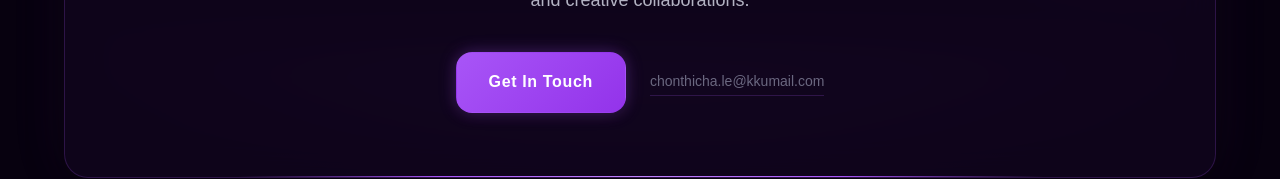
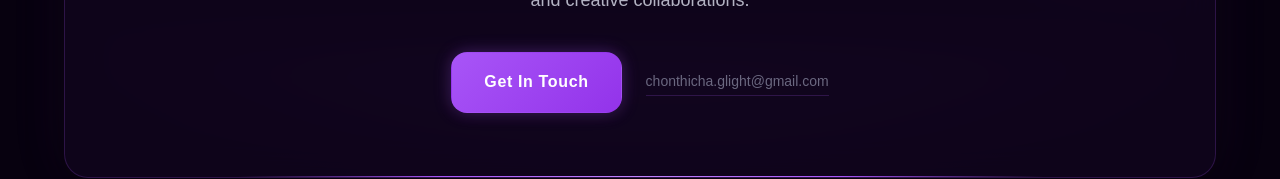
Before and after one commit to ChonthichaG041-4/Porfolio_CLG, a React (Vite) app: page / in a window 1280 px wide. Shown: the part 4754-4933 px from the top of the page. Built offline with nearby package versions, Linux system fonts and the light colour scheme; some icons are missing; a web font is replaced by a local one.

Commit message:
git commit

```diff
--- a/resume-en.html
+++ b/resume-en.html
@@ -93,7 +93,7 @@ body{font-family:var(--font);background:var(--bg);color:var(--text);-webkit-prin
     <div class="side-divider"></div>
     <div>
       <div class="side-label">Contact</div>
-      <div class="contact-item"><i class="ti ti-mail"></i><span>chonthicha.le@kkumail.com</span></div>
+      <div class="contact-item"><i class="ti ti-mail"></i><span>chonthicha.glight@gmail.com</span></div>
       <div class="contact-item"><i class="ti ti-phone"></i><span>0909 789 874</span></div>
       <div class="contact-item"><i class="ti ti-map-pin"></i><span>329 Moo 10 Khek Noi Khao Kho,<br>Phetchabun, Thailand 67280</span></div>
     </div>
--- a/resume-ja.html
+++ b/resume-ja.html
@@ -93,7 +93,7 @@ body{font-family:var(--font);background:var(--bg);color:var(--text);-webkit-prin
     <div class="side-divider"></div>
     <div>
       <div class="side-label">Contact</div>
-      <div class="contact-item"><i class="ti ti-mail"></i><span>chonthicha.le@kkumail.com</span></div>
+      <div class="contact-item"><i class="ti ti-mail"></i><span>chonthicha.glight@gmail.com</span></div>
       <div class="contact-item"><i class="ti ti-phone"></i><span>0909 789 874</span></div>
       <div class="contact-item"><i class="ti ti-map-pin"></i><span>タイ王国 ペッチャブーン県 カオコー郡 ケークノーイ<br>329番地（ムー10）67280</span></div>
     </div>
--- a/resume-th.html
+++ b/resume-th.html
@@ -93,7 +93,7 @@ body{font-family:var(--font);background:var(--bg);color:var(--text);-webkit-prin
     <div class="side-divider"></div>
     <div>
       <div class="side-label">Contact</div>
-      <div class="contact-item"><i class="ti ti-mail"></i><span>chonthicha.le@kkumail.com</span></div>
+      <div class="contact-item"><i class="ti ti-mail"></i><span>chonthicha.glight@gmail.com</span></div>
       <div class="contact-item"><i class="ti ti-phone"></i><span>0909 789 874</span></div>
       <div class="contact-item"><i class="ti ti-map-pin"></i><span>329 หมู่ 10 เข็กน้อย, เขาค้อ,<br>เพชรบูรณ์, 67280</span></div>
     </div>
--- a/src/data/profile.js
+++ b/src/data/profile.js
@@ -10,7 +10,7 @@ export const profile = {
   tagline:
     "Creating emotional fantasy worlds\nthrough stylized visual storytelling.",
   location: "329 Moo 10 Khek Noi Khao Kho, Phetchabun, Thailand, 67280",
-  email: "chonthicha.le@kkumail.com",
+  email: "chonthicha.glight@gmail.com",
   phone: "0909 789 874",
   discord: "https://discord.gg/qFBX6MvA",
   // website: 'https://chonthicha.art',
```
